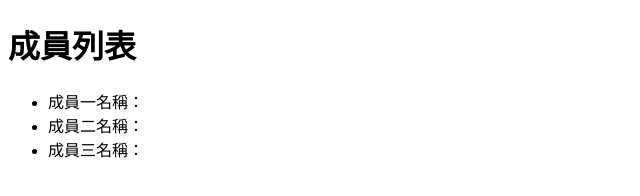
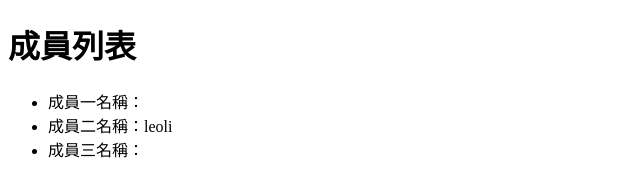
Before and after one commit to Gingene/gitex1108-1, a plain HTML site: page index.html in a window 1280 px wide. Shown: the full height of the page, 0-640 px from the left. Drawn offline with Linux system fonts and the light colour scheme.

Commit message:
新增文字

```diff
--- a/index.html
+++ b/index.html
@@ -9,7 +9,7 @@
     <h1>成員列表</h1>
     <ul>
       <li>成員一名稱：</li>
-      <li>成員二名稱：</li>
+      <li>成員二名稱：leoli</li>
       <li>成員三名稱：</li>
     </ul>
   </body>
```
